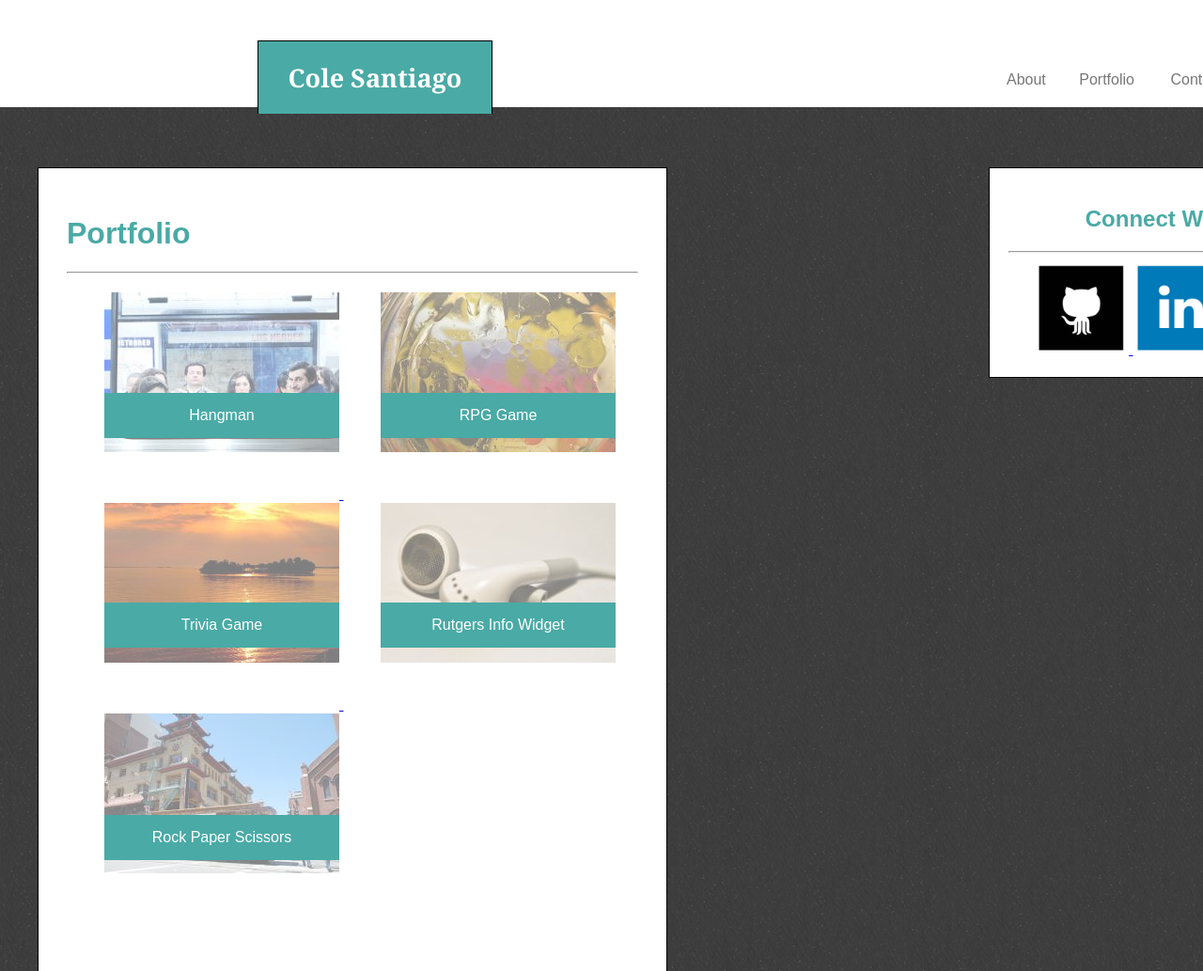
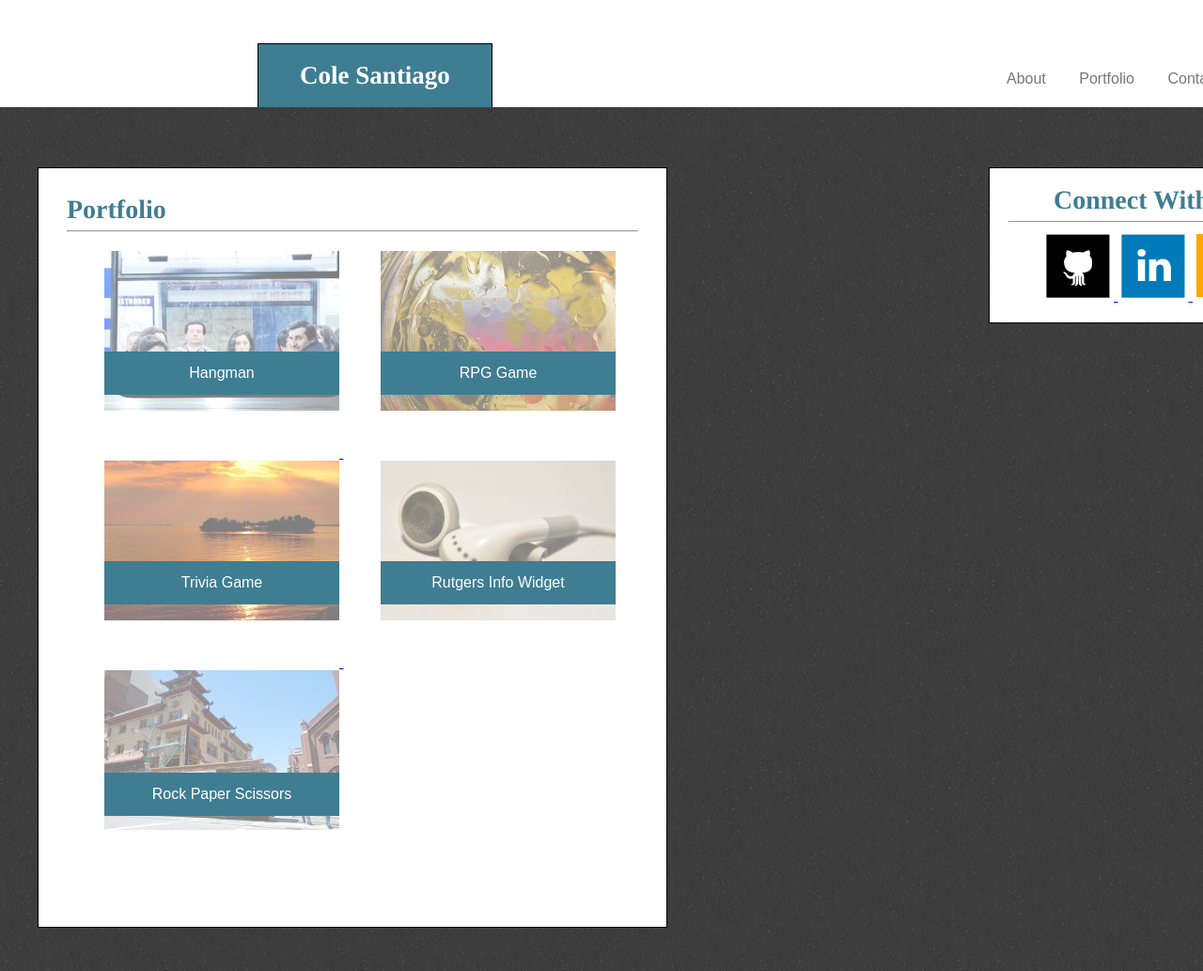
Before and after one commit to ColeSantiago/Basic-Portfolio, a plain HTML site: page portfolio.html in a window 1280 px wide. Shown: the top 1033 px of the page at 94% size. Drawn offline with Linux system fonts and the light colour scheme; files whose address does not match are found by name.

Commit message:
almost done

```diff
--- a/assets/style.css
+++ b/assets/style.css
@@ -9,32 +9,39 @@ body {
 	background-image: url(file:///Users/colesantiago/Desktop/Basic-Portfolio/images/gray_sand/gray_sand.png);
 	background-repeat: repeat-x repeat-y;
 	color: #777777;
-	font-family: 'Arial', 'Helvetica Neue', Helvetica, sans-serif;
 	margin: 0;
+	font-family: 'Arial';
 
 
 }
 
-#cole {
-	background: #4aaaa5;
+.cole {
+	background: #3f7d92;
 	color: #ffffff;
 	width: 250px;
 	text-align: center;
 	padding: 20px;
 	z-index: 1;
 	left: 274px;
-	top: 25px;
-	font-family: 'Georgia', Times, Times New Roman, serif;
+	top: 46px;
+	font: serif;
 	font-size: 27px;
 	position: fixed;
 	border: 1px solid black;
 	border-bottom: none;
-	z-index: 6
+	z-index: 6;
+	font-family: Times;
+	font-weight: bold;
 
 }
 
-#aboutme {
-	color: #4aaaa5
+.aboutme {
+	color: #3f7d92;
+	font-size: 40px;
+	font-family: Times;
+	font-weight: bold;
+	margin-bottom: 30px;
+
 }
 
 .links {
@@ -44,11 +51,11 @@ body {
 	top: 0;
 	left: 0;
 	position: fixed;
-	z-index: 5
+	z-index: 5;
 
 }
 
-#about {
+.about {
 
 	right: -1071px;
 	top: 76px;
@@ -57,24 +64,28 @@ body {
 
 }
 
-#portfolio {
+p {
+	margin-top: 30px;
+}
+
+.portfolio {
 	right: -1102px;
 	top: 76px;
 	color: #777777;
 	text-decoration: none;
 }
 
-#contact {
+.contact {
 	top: 76px;
-	right: -1136px;
+	right: -1133px;
 	color: #777777;
 	text-decoration: none;
 }
 
 
-#content {
+.content {
 	margin: 0 auto 0 auto;
-	width: 700px;
+	width: 675px;
 	background: white;
 	padding: 30px;
 	margin-top: 30px;
@@ -82,27 +93,27 @@ body {
 	left: -265px;
 	z-index: -1;
 	border: 1px solid black;
-	line-height: 24px
+	line-height: 24px;
 }
 
-#me {
+.me {
 	max-width: 200px;
 	float: left;
-	margin-right: 10px;
+	margin-right: 20px;
+	margin-top: 30px;
 }
 
 
 
 .connect {
 	background: white;
-	width: 400px;
+	width: 350px;
 	text-align: center;
 	border: 1px solid black;
 	top: -300px;
 	left: 1050px;
-	padding: 20px;
+	padding: 70px;
 	background: white;
-	width: 400px;
 	text-align: center;
 	border: 1px solid black;
 	top: 178px;
@@ -113,46 +124,52 @@ body {
 
 }
 
-#withme {
-	color: #4aaaa5;
+.withme {
+	color: #3f7d92;
+	font-size: 28px;
+	font-family: Times;
+	font-weight: bold;
 }
 
-#git{
-	width: 100px;
-	height: 100px;
+.git{
+	width: 75px;
+	height: 75px;
 
 }
 
-#linkin {
-	width: 100px;
-	height: 100px;
+.linkin {
+	width: 75px;
+	height: 75px;
 }
 
-#stack {
-	width: 93px;
-	height: 93px;
+.stack {
+	width: 67px;
+	height: 67px;
+	margin: 4px;
 }
 
 footer {
 	background: #666666;
 	text-align: center;
-	border-top: 4px solid teal;
+	border-top: 4px;
 	height: 80px;
 	padding: 20px;
 	bottom: -237px;
+	border-style: solid;
+	border-color: #3f7d92;
 
 }
 
-#footer-contact {
+.footer-contact {
 	bottom: -262px;
 }
 
-#footer-index {
+.footer-index {
 	bottom: -331px;
 }
 
 
-.portfolio {
+.portfolio-section {
 	margin: 0 auto 0 auto;
 	width: 670px;
 	background: white;
@@ -165,6 +182,7 @@ footer {
 
 
 
+
 }
 
 
@@ -174,32 +192,35 @@ footer {
 }
 
 
-#hangman-photo:hover {
+.hangman-photo:hover {
 	opacity: 1;
 }
 
-#rpg-photo:hover {
+.rpg-photo:hover {
 	opacity: 1;
 }
 
-#trivia-photo:hover {
+.trivia-photo:hover {
 	opacity: 1;
 }
 
-#widget-photo:hover {
+.widget-photo:hover {
 	opacity: 1;
 }
 
-#rock-photo:hover {
+.rock-photo:hover {
 	opacity: 1;
 }
 
 
-#port {
-	color: #4aaaa5;
+.port {
+	color: #3f7d92;
+	font-size: 28px;
+	font-family: Times;
+	font-weight: bold;
 }
 
-#hangman-photo {
+.hangman-photo {
 	margin-left: 20px;
 	margin-bottom: 50px;
 	opacity: 0.5;
@@ -207,9 +228,9 @@ footer {
 }
 
 
-#hangman {
+.hangman {
 	position: absolute;
-	background: #4aaaa5;
+	background: #3f7d92;
 	color: white;
 	width: 250px;
     top: 107px;
@@ -219,15 +240,15 @@ footer {
 
 }
 
-#rpg-photo {
+.rpg-photo {
 	margin-left: 40px;
 	margin-bottom: 50px;
 	opacity: 0.5;
 }
 
-#rpg {
+.rpg {
 	position: absolute;
-	background: #4aaaa5;
+	background: #3f7d92;
 	color: white;
 	padding: 15px;
     text-align: center;
@@ -237,16 +258,16 @@ footer {
 
 }
 
-#trivia-photo{
+.trivia-photo{
 	margin-left: 20px;
 	margin-bottom: 50px;
 	opacity: 0.5;
 
 }
 
-#trivia {
+.trivia {
 	position: absolute;
-	background: #4aaaa5;
+	background: #3f7d92;
 	color: white;
 	padding: 15px;
     text-align: center;
@@ -256,16 +277,16 @@ footer {
 
 }
 
-#widget-photo {
+.widget-photo {
 	margin-left: 40px;
 	margin-bottom: 50px;
 	opacity: 0.5;
 
 }
 
-#widget {
+.widget {
 	position: absolute;
-	background: #4aaaa5;
+	background: #3f7d92;
 	color: white;
 	padding: 15px;
     text-align: center;
@@ -274,16 +295,16 @@ footer {
     right: 4px;
 }
 
-#rock-photo {
+.rock-photo {
 	margin-left: 20px;
 	margin-bottom: 50px;
 	opacity: 0.5;
 
 }
 
-#rock {
+.rock {
 	position: absolute;
-	background: #4aaaa5;
+	background: #3f7d92;
 	color: white;
 	padding: 15px;
     text-align: center;
@@ -307,10 +328,12 @@ footer {
 	border: 1px solid black;
 }
 
-#contact-header {
-	color: #4aaaa5;
+.contact-header {
+	color: #3f7d92;
+	font-size: 28px;
+	font-family: Times;
+	font-weight: bold;
 }
-
 
 
 
@@ -324,7 +347,7 @@ input[type=text], select, textarea {
 }
 
 input[type=submit] {
-	background: #4aaaa5;
+	background: #3f7d92;
 	color: white;
 	padding: 15px 25px;
 	border: none;
--- a/portfolio.html
+++ b/portfolio.html
@@ -2,64 +2,65 @@
 <html>
 <head>
 	<title>Cole Santiago's Portfolio</title>
+	<link rel="stylesheet" type="text/css" href="assets/reset.css">
 	<link rel="stylesheet" type="text/css" href="assets/style.css">
 </head>
 
 <body>
 
-		<h1 id="cole">Cole Santiago</h1>
+		<h1 class="cole">Cole Santiago</h1>
 
-	<section class="links">
+	<div class="links">
 
-		<a id="about" href="index.html">About</a>
+		<a class="about" href="index.html">About</a>
 
-		<a id="portfolio" href="portfolio.html">Portfolio</a>
+		<a class="portfolio" href="portfolio.html">Portfolio</a>
 
-		<a id="contact" href="contact.html">Contact</a>
+		<a class="contact" href="contact.html">Contact</a>
 
-	</section>
+	</div>
 
-	<div class="portfolio">
+	<div class="portfolio-section">
 
-		<h1 id="port">Portfolio</h1>
+		<h1 class="port">Portfolio</h1>
 
 		<hr/>
 
-		<section class="portfolio-photos">
+		<div class="portfolio-photos">
 
-			<a href="00000" target="_blank"> <img id="hangman-photo" src="file:///Users/colesantiago/Desktop/Basic-Portfolio/images/place-holder-1.jpg"> </a>
+			<a href="00000" target="_blank"> <img class="hangman-photo" src="file:///Users/colesantiago/Desktop/Basic-Portfolio/images/place-holder-1.jpg"> </a>
 
-			<div id="hangman">Hangman</div>
+			<div class="hangman">Hangman</div>
 
 
 
 
-			<a href="00000" target="_blank"> <img id="rpg-photo" src="file:///Users/colesantiago/Desktop/Basic-Portfolio/images/place-holder-2.jpg"> </a>
+			<a href="00000" target="_blank"> <img class="rpg-photo" src="file:///Users/colesantiago/Desktop/Basic-Portfolio/images/place-holder-2.jpg"> </a>
 
-			<div id="rpg">RPG Game</div>
+			<div class="rpg">RPG Game</div>
 
 
 
 
-			<a href="00000" target="_blank"> <img id="trivia-photo" src="file:///Users/colesantiago/Desktop/Basic-Portfolio/images/place-holder-3.jpg"> </a>
+			<a href="00000" target="_blank"> <img class="trivia-photo" src="file:///Users/colesantiago/Desktop/Basic-Portfolio/images/place-holder-3.jpg"> </a>
 
-			<div id="trivia">Trivia Game</div>
+			<div class="trivia">Trivia Game</div>
 
 
 
 
-			<a href="00000" target="_blank"> <img id="widget-photo" src="file:///Users/colesantiago/Desktop/Basic-Portfolio/images/place-holder-4.jpg"> </a>
+			<a href="00000" target="_blank"> <img class="widget-photo" src="file:///Users/colesantiago/Desktop/Basic-Portfolio/images/place-holder-4.jpg"> </a>
 
-			<div id="widget">Rutgers Info Widget</div>
+			<div class="widget">Rutgers Info Widget</div>
 
 
 
 
-			<a href="00000" target="_blank"> <img id="rock-photo" src="file:///Users/colesantiago/Desktop/Basic-Portfolio/images/place-holder-5.jpg"> </a>
+			<a href="00000" target="_blank"> <img class="rock-photo" src="file:///Users/colesantiago/Desktop/Basic-Portfolio/images/place-holder-5.jpg"> </a>
 
-			<div id="rock">Rock Paper Scissors</div>
+			<div class="rock">Rock Paper Scissors</div>
 
-		</section>
+		</div>
 
 
 	</div>
@@ -68,22 +69,22 @@
 
 
 
-	<section class="connect">
+	<div class="connect">
 
-			<h2 id="withme">Connect With Me</h2>
+			<h2 class="withme">Connect With Me</h2>
 
 			<hr/>
 
 			<a href="https://github.com/ColeSantiago" target="_blank">
-			<img id="git" src="file:///Users/colesantiago/Desktop/Basic-Portfolio/images/if_github_square_black_107109.png"> </a>
+			<img class="git" src="file:///Users/colesantiago/Desktop/Basic-Portfolio/images/if_github_square_black_107109.png"> </a>
 
 			<a href="https://www.linkedin.com/in/cole-santiago-b32759147/" target="_blank">
-			<img id="linkin" src="file:///Users/colesantiago/Desktop/Basic-Portfolio/images/if_linkedin_square_color_107091.png"> </a>
+			<img class="linkin" src="file:///Users/colesantiago/Desktop/Basic-Portfolio/images/if_linkedin_square_color_107091.png"> </a>
 
 			<a href="https://stackoverflow.com/users/8870992/cole-santiago?tab=profile" target="_blank">
-			<img id="stack" src="file:///Users/colesantiago/Desktop/Basic-Portfolio/images/if_stackoverflow_273179.png"> </a>
+			<img class="stack" src="file:///Users/colesantiago/Desktop/Basic-Portfolio/images/if_stackoverflow_273179.png"> </a>
 
-		</section>
+		</div>
 
 		<footer>&copy; Copyright 2017 Cole Santiago</footer>
 
```
Also changed, not shown: contact.html (+20 -19 lines), index.html (+19 -18 lines).
